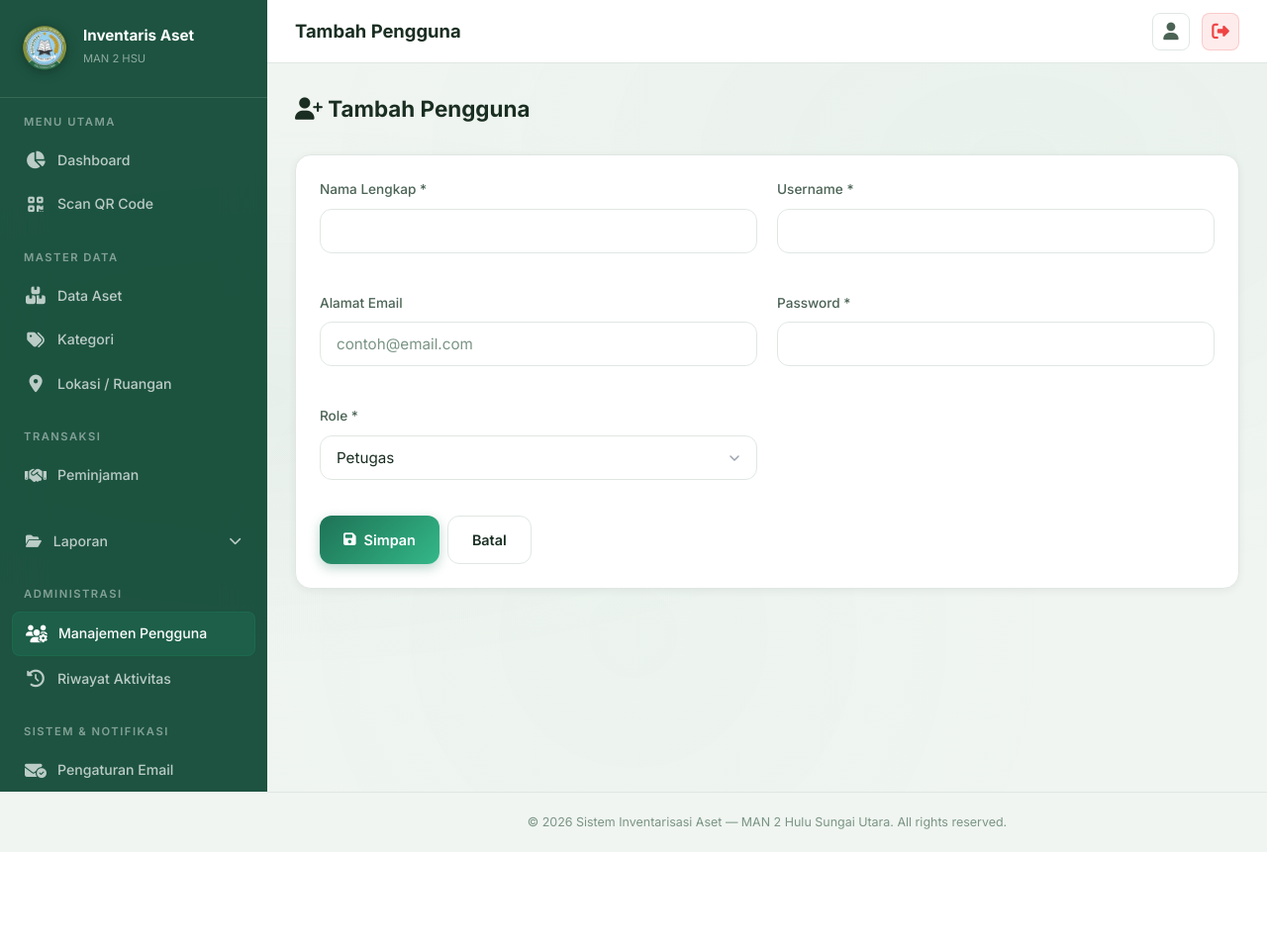
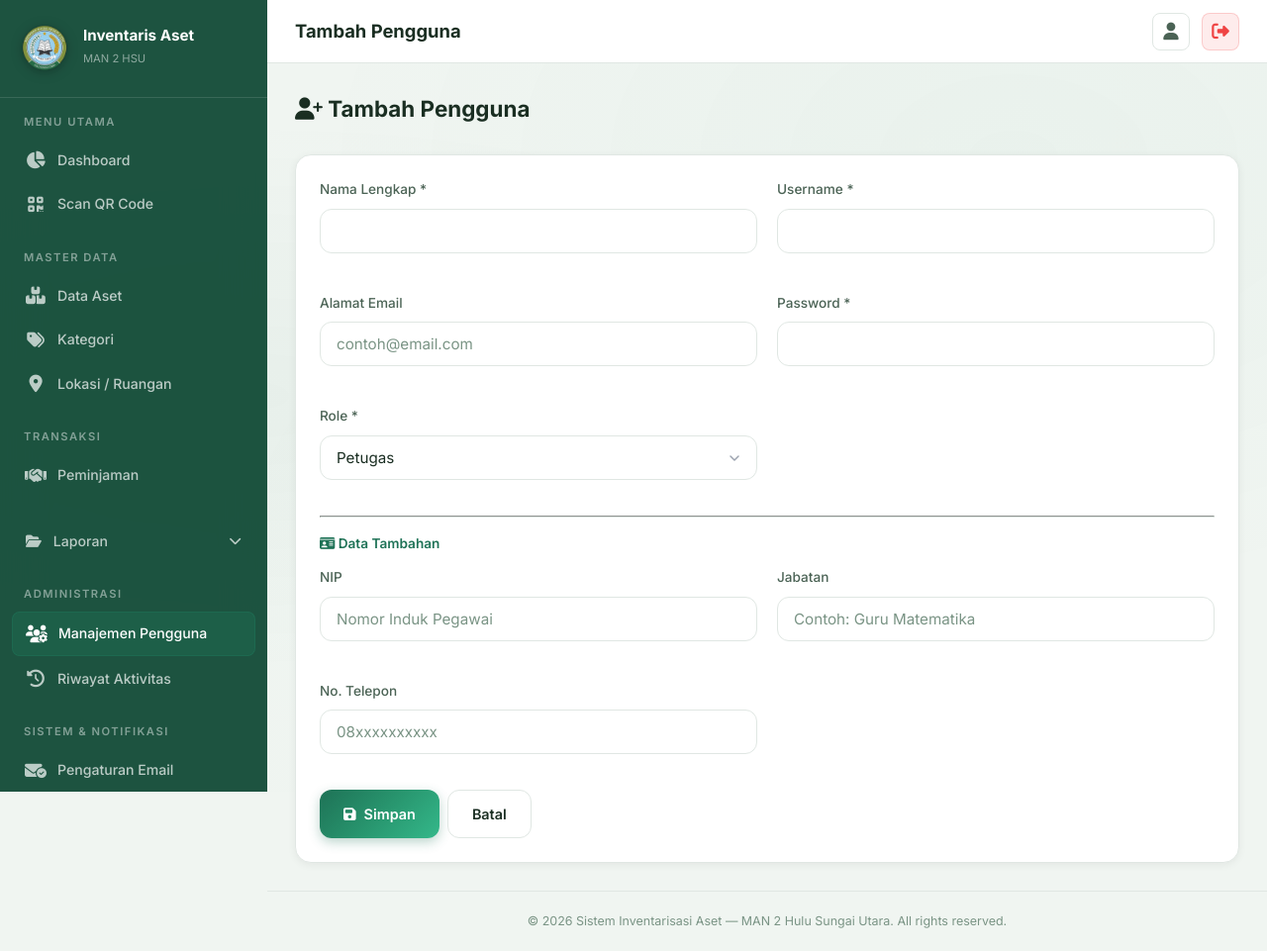
Before and after one commit to oktamaulana01/inventaris-aset-man2hsu, a PHP site: page /pages/pengguna/tambah.php in a window 1280 px wide. Shown: the whole page at 99% size. Before the commit the page ends 861 px from the top, so only its background shows below. Run offline with PHP 8.4, Linux system fonts and the light colour scheme; the visitor is signed in with stand-in values (Sample User, id 1); some libraries are stand-ins or nearby versions.

Commit message:
Show NIP, Jabatan, and No Telepon fields for all roles

```diff
--- a/pages/pengguna/tambah.php
+++ b/pages/pengguna/tambah.php
@@ -29,16 +29,16 @@ require_once __DIR__ . '/../../includes/sidebar.php';
             <div class="form-group"><label>Alamat Email</label><input type="email" class="form-control" name="email" placeholder="contoh@email.com"></div>
             <div class="form-group"><label>Password *</label><input type="password" class="form-control" name="password" required minlength="6"></div>
             <div class="form-group"><label>Role *</label>
-                <select class="form-control" name="role" required id="roleSelect" onchange="toggleGuruFields()">
+                <select class="form-control" name="role" required>
                     <option value="petugas">Petugas</option>
                     <option value="admin">Admin</option>
                     <option value="guru">Guru / Karyawan</option>
                 </select>
             </div>
         </div>
-        <div id="guruFields" style="display:none;">
+        <div id="guruFields">
             <hr style="border-color:var(--border-glass); margin:16px 0;">
-            <p style="font-size:0.85rem; font-weight:600; color:var(--accent-primary); margin-bottom:12px;"><i class="fas fa-chalkboard-teacher"></i> Data Guru / Karyawan</p>
+            <p style="font-size:0.85rem; font-weight:600; color:var(--accent-primary); margin-bottom:12px;"><i class="fas fa-id-card"></i> Data Tambahan</p>
             <div class="grid-2">
                 <div class="form-group"><label>NIP</label><input type="text" class="form-control" name="nip" placeholder="Nomor Induk Pegawai"></div>
                 <div class="form-group"><label>Jabatan</label><input type="text" class="form-control" name="jabatan" placeholder="Contoh: Guru Matematika"></div>
@@ -48,9 +48,4 @@ require_once __DIR__ . '/../../includes/sidebar.php';
         <div class="btn-group" style="margin-top:16px;"><button type="submit" class="btn btn-primary"><i class="fas fa-save"></i> Simpan</button><a href="index.php" class="btn btn-secondary">Batal</a></div>
     </form>
 </div></div>
-<script>
-function toggleGuruFields() {
-    document.getElementById('guruFields').style.display = document.getElementById('roleSelect').value === 'guru' ? 'block' : 'none';
-}
-</script>
 <?php require_once __DIR__ . '/../../includes/footer.php'; ?>
```
Also changed, not shown: pages/pengguna/edit.php (+3 -8 lines).
